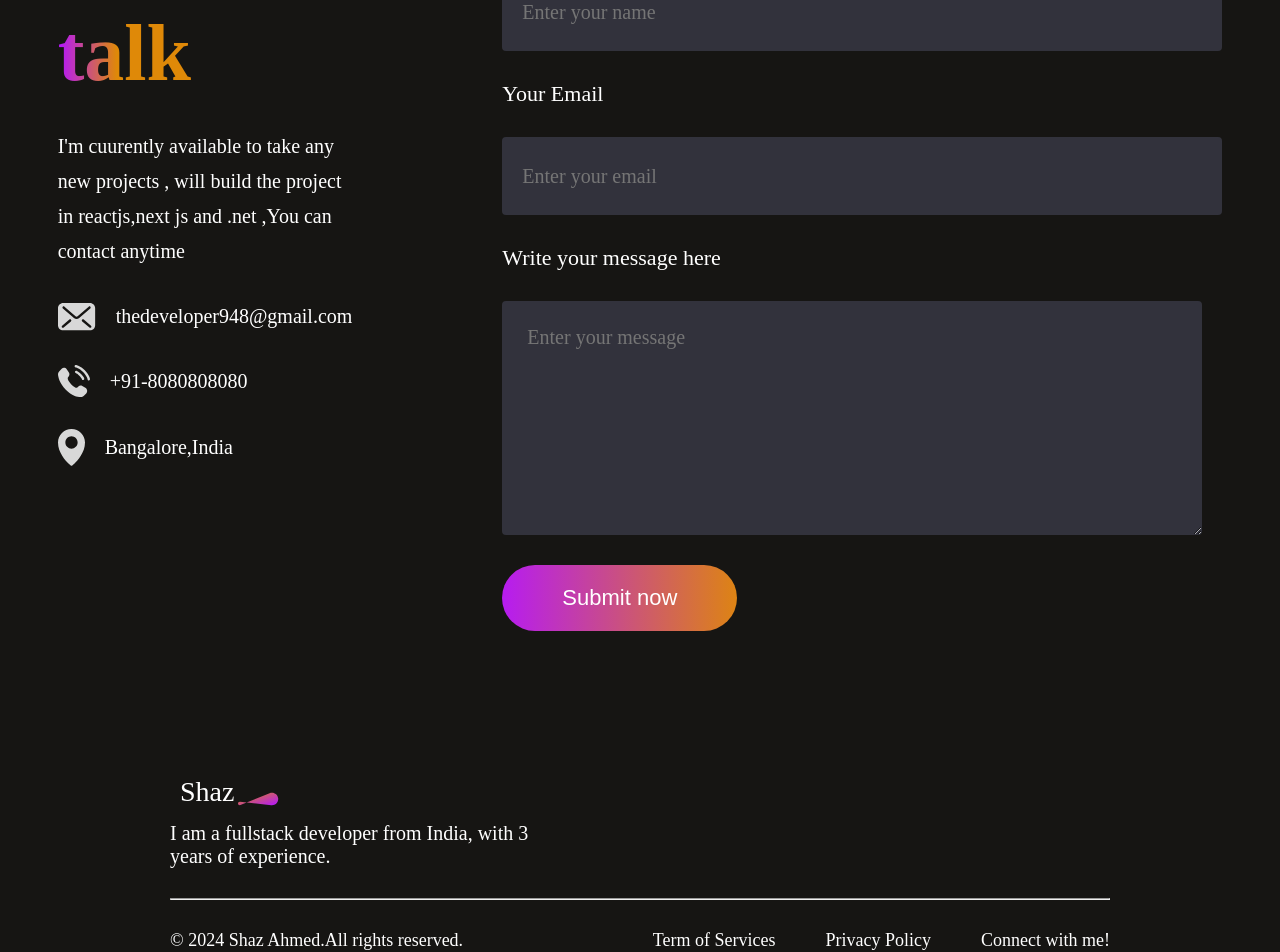
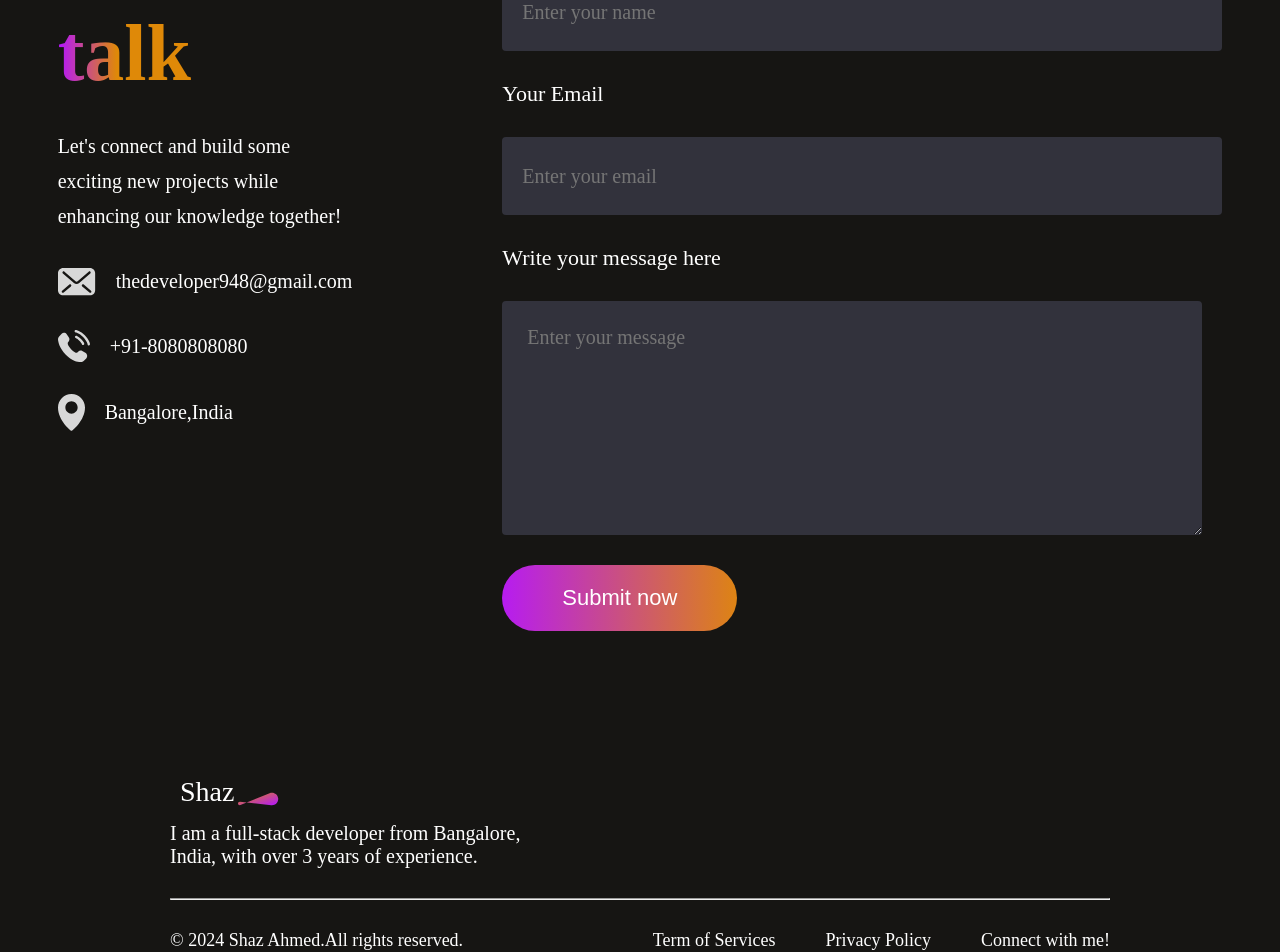
Before and after one commit to shaz290/portfolio-1, a React (Vite) app: page / in a window 1280 px wide. Shown: the part 5380-6332 px from the top of the page. Built offline with nearby package versions, Linux system fonts and the light colour scheme; a web font is replaced by a local one.

Commit message:
coorected the messages

```diff
--- a/src/Components/Contact/Contact.jsx
+++ b/src/Components/Contact/Contact.jsx
@@ -41,7 +41,7 @@ const Contact = () => {
             <div className="conatct-section">
                 <div className="contact-left">
                     <h1>Let's talk</h1>
-                    <p>I'm cuurently available to take any new projects , will build the project in reactjs,next js and .net ,You can contact anytime</p>
+                    <p>Let's connect and build some exciting new projects while enhancing our knowledge together!</p>
                     <div className="contact-details">
                         <div className="contact-detail">
                             <img src={mail_icon} alt="" /> <p>thedeveloper948@gmail.com</p>
--- a/src/Components/Footer/Footer.jsx
+++ b/src/Components/Footer/Footer.jsx
@@ -9,7 +9,7 @@ const Footer = () => {
             <div className="footer-top">
                 <div className="footer-top-left">
                     <img src={footer_logo} alt="Footer Logo" />
-                    <p>I am a fullstack developer from India, with 3 years of experience.</p>
+                    <p>I am a full-stack developer from Bangalore, India, with over 3 years of experience.</p>
                 </div>
                 {/* <div className="footer-top-right">
                     <div className="footer-email-input">
```
